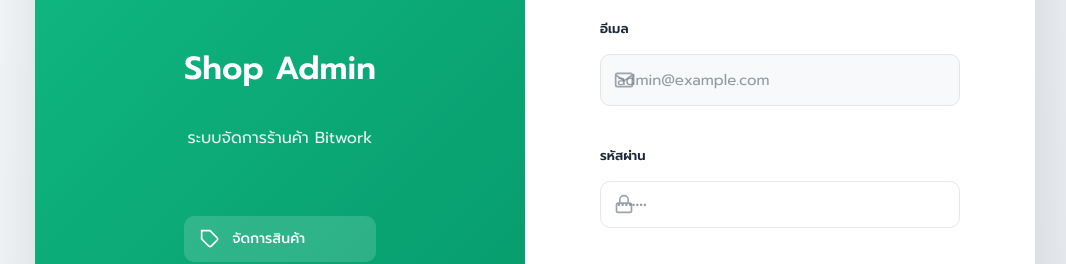
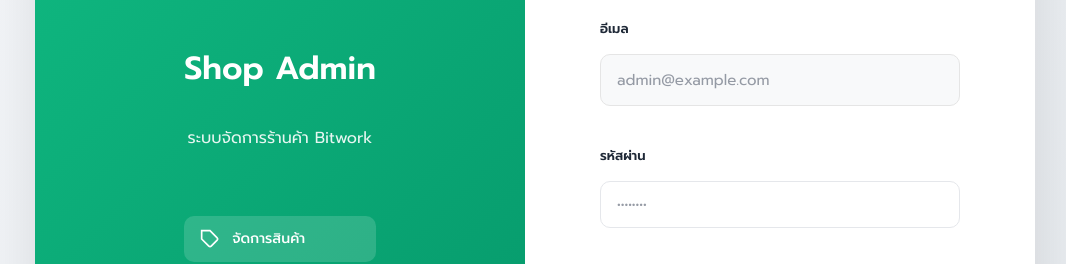
Before and after one commit to Vixort/Bitwork, a React (Vite) app: page /admin/login in a window 1280 px wide. Shown: the part 214-478 px from the top of the page, without its empty margins (105-1171 px from the left). Built offline with nearby package versions, Linux system fonts and the light colour scheme.

Commit message:
Hot fix adminlogin placeholder

```diff
--- a/src/pages/Admin/AdminLogin.jsx
+++ b/src/pages/Admin/AdminLogin.jsx
@@ -158,7 +158,7 @@ const AdminLogin = () => {
               <div className="form-group">
                 <label htmlFor="email">อีเมล</label>
                 <div className="input-wrapper">
-                  <svg
+                  {/* <svg
                     width="20"
                     height="20"
                     viewBox="0 0 24 24"
@@ -168,7 +168,7 @@ const AdminLogin = () => {
                   >
                     <path d="M4 4h16c1.1 0 2 .9 2 2v12c0 1.1-.9 2-2 2H4c-1.1 0-2-.9-2-2V6c0-1.1.9-2 2-2z" />
                     <polyline points="22,6 12,13 2,6" />
-                  </svg>
+                  </svg> */}
                   <input
                     type="email"
                     id="email"
@@ -184,7 +184,7 @@ const AdminLogin = () => {
               <div className="form-group">
                 <label htmlFor="password">รหัสผ่าน</label>
                 <div className="input-wrapper">
-                  <svg
+                  {/* <svg
                     width="20"
                     height="20"
                     viewBox="0 0 24 24"
@@ -194,7 +194,7 @@ const AdminLogin = () => {
                   >
                     <rect x="3" y="11" width="18" height="11" rx="2" ry="2" />
                     <path d="M7 11V7a5 5 0 0 1 10 0v4" />
-                  </svg>
+                  </svg> */}
                   <input
                     type="password"
                     id="password"
```
